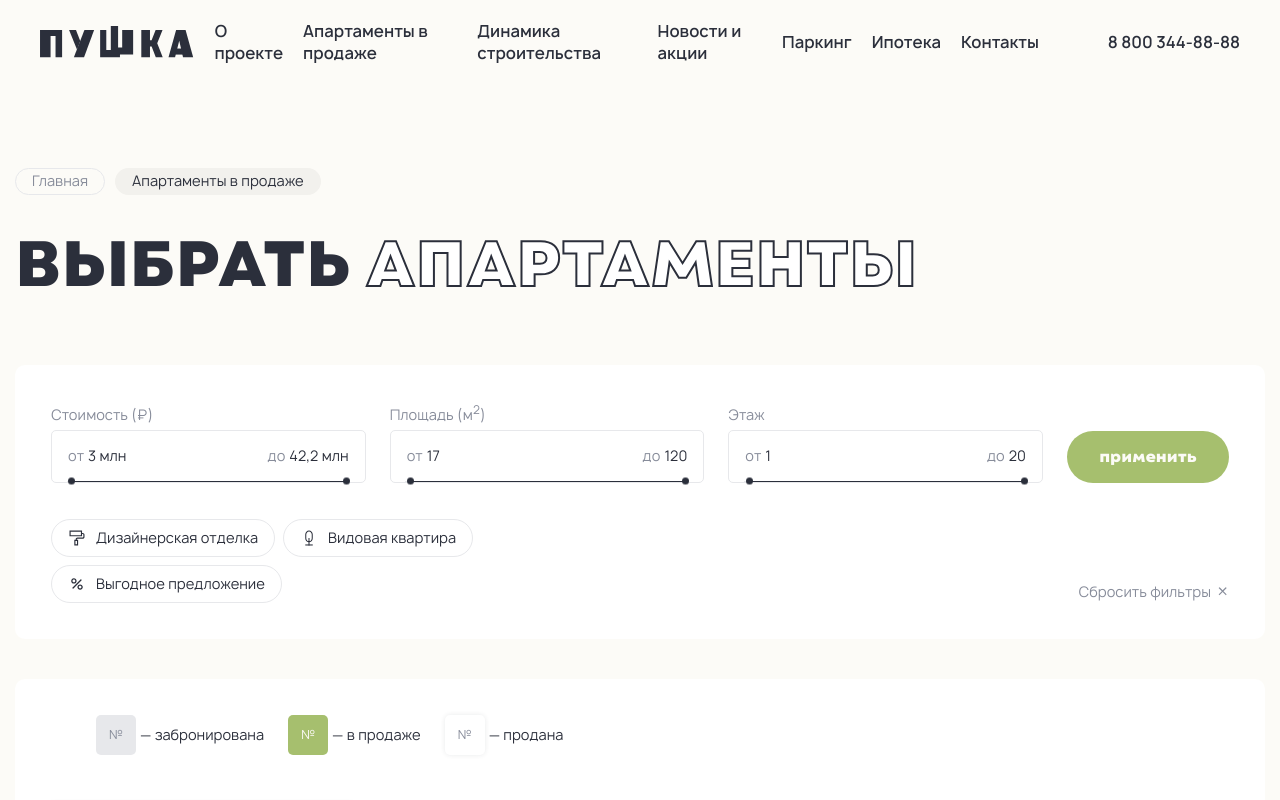
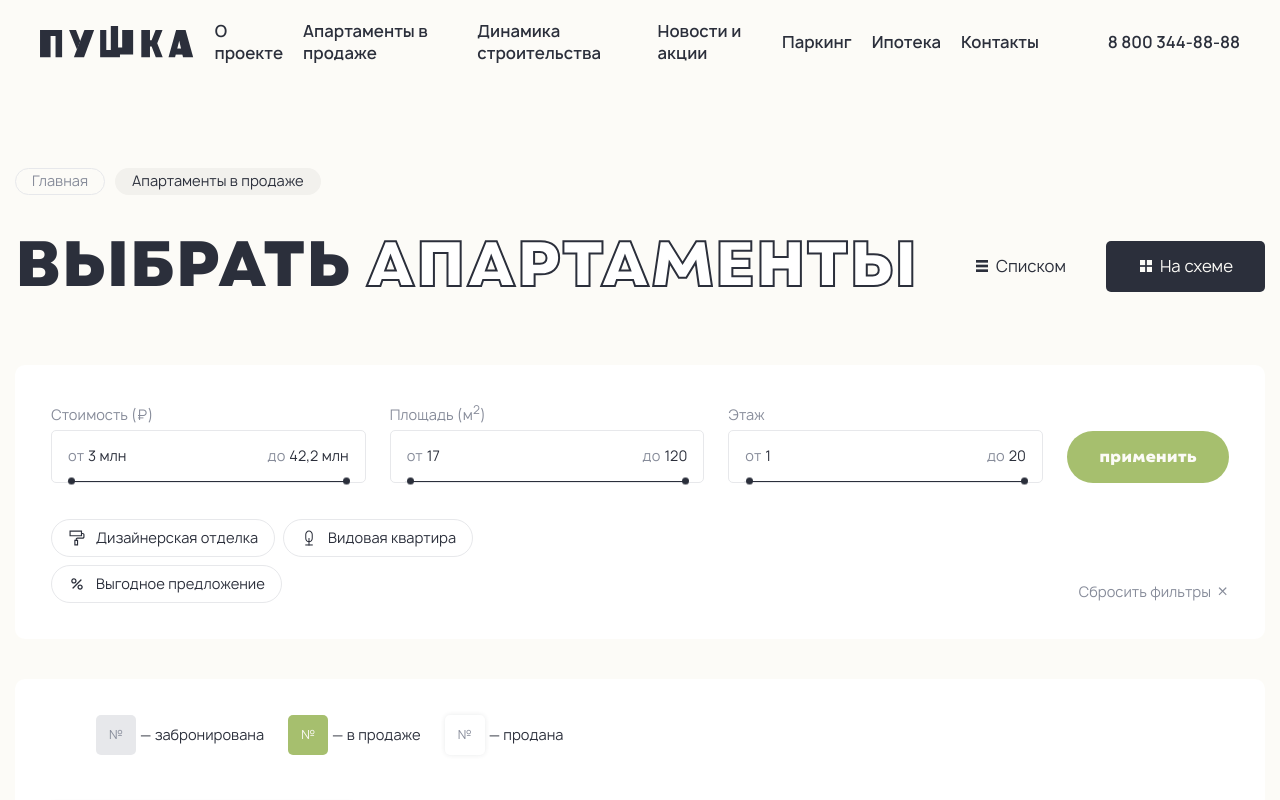
Before and after one commit to malyshewww/gun-nuxt, a Nuxt app: page /flats/scheme in a window 1280 px wide. Shown: the top 800 px of the page. Built offline with nearby package versions, Linux system fonts and the light colour scheme.

Commit message:
add choices buttons in filter pages

```diff
--- a/components/AppFooter/Menu.vue
+++ b/components/AppFooter/Menu.vue
@@ -30,6 +30,12 @@ const menu = inject("menu");
       font-weight: 600;
       font-size: 16px;
       line-height: 22px;
+      transition: color $time ease 0s;
+      @media (any-hover: hover) {
+         &:hover {
+            color: var(--text-avocado);
+         }
+      }
    }
 }
 </style>
--- /dev/null
+++ b/components/ChoiceButtons.vue
@@ -0,0 +1,50 @@
+<template lang="pug">
+	.heading-main__buttons
+		nuxt-link(to="/flats/list").btn-choice.btn-choice--list Списком
+		nuxt-link(to="/flats/scheme").btn-choice.btn-choice--scheme На схеме
+</template>
+
+<style lang="scss" scoped>
+.heading-main__buttons {
+   display: flex;
+   align-items: center;
+   gap: 8px;
+}
+.btn-choice {
+   border-radius: 5px;
+   padding: 15px 32px;
+   min-height: 51px;
+   font-size: 16px;
+   line-height: 19px;
+   color: var(--text-midnight-100);
+   display: flex;
+   align-items: center;
+   gap: 6px;
+   &.active,
+   &.router-link-exact-active {
+      background: var(--main-color);
+      color: var(--text-white);
+   }
+   &::before {
+      content: "";
+      display: block;
+      width: 16px;
+      height: 16px;
+      flex-shrink: 0;
+      mask-repeat: no-repeat;
+      mask-position: center;
+      mask-size: 12px 12px;
+      background-color: currentColor;
+   }
+   &--list {
+      &::before {
+         mask-image: url("/images/icons/list-icon.svg");
+      }
+   }
+   &--scheme {
+      &::before {
+         mask-image: url("/images/icons/scheme-icon.svg");
+      }
+   }
+}
+</style>
--- /dev/null
+++ b/components/Flat/Heading.vue
@@ -0,0 +1,18 @@
+<template lang="pug">
+	.main__heading.heading-main
+		h1.heading-main__title
+			| Выбрать
+			span.text-transparent-current апартаменты
+		ChoiceButtons
+</template>
+
+<script setup></script>
+
+<style lang="scss" scoped>
+.heading-main {
+   display: flex;
+   justify-content: space-between;
+   flex-wrap: wrap;
+   gap: 20px;
+}
+</style>
--- a/pages/flats/list.vue
+++ b/pages/flats/list.vue
@@ -3,10 +3,7 @@
 		BreadCrumbs(:list="crumbs")
 		main.main.flats.flats-list
 			.container
-				.main__heading.heading-main
-					h1.heading-main__title
-						| Выбрать
-						span.text-transparent-current апартаменты
+				FlatHeading
 				FlatFilter
 				.flats__wrapper
 					.flats__body
--- a/pages/flats/scheme.vue
+++ b/pages/flats/scheme.vue
@@ -3,10 +3,7 @@
 		BreadCrumbs(:list="crumbs")
 		main.main.flats.flats-scheme
 			.container
-				.main__heading.heading-main
-					h1.heading-main__title
-						| Выбрать
-						span.text-transparent-current апартаменты
+				FlatHeading
 				FlatFilter
 				.flats-scheme__wrapper
 					FlatSchemeLegend
@@ -89,18 +86,17 @@ const closeTooltip = () => {
       position: relative;
       &::before {
          content: "";
-         display: block;
          position: absolute;
+         width: 0;
+         height: 0;
+         top: calc(100% + 2px);
          left: 50%;
-         transform: translateX(-50%);
-         top: calc(100% + 2px);
-         width: 0px;
-         height: 0px;
-         border-style: solid;
-         border-width: 10px 5px 0 5px;
-         border-color: #fff transparent transparent transparent;
-         filter: drop-shadow(0 0 5px 0 rgba(43, 47, 59, 0.1));
-         transform: rotate(0deg);
+         box-sizing: border-box;
+         border: 5px solid black;
+         border-color: transparent transparent #fff #fff;
+         transform-origin: 0 0;
+         transform: rotate(-45deg);
+         box-shadow: -5px 5px 5px 0 rgba(43, 47, 59, 0.1);
       }
    }
    &__content {
```
Also changed, not shown: public/images/icons/list-icon.svg (added), public/images/icons/scheme-icon.svg (added).
